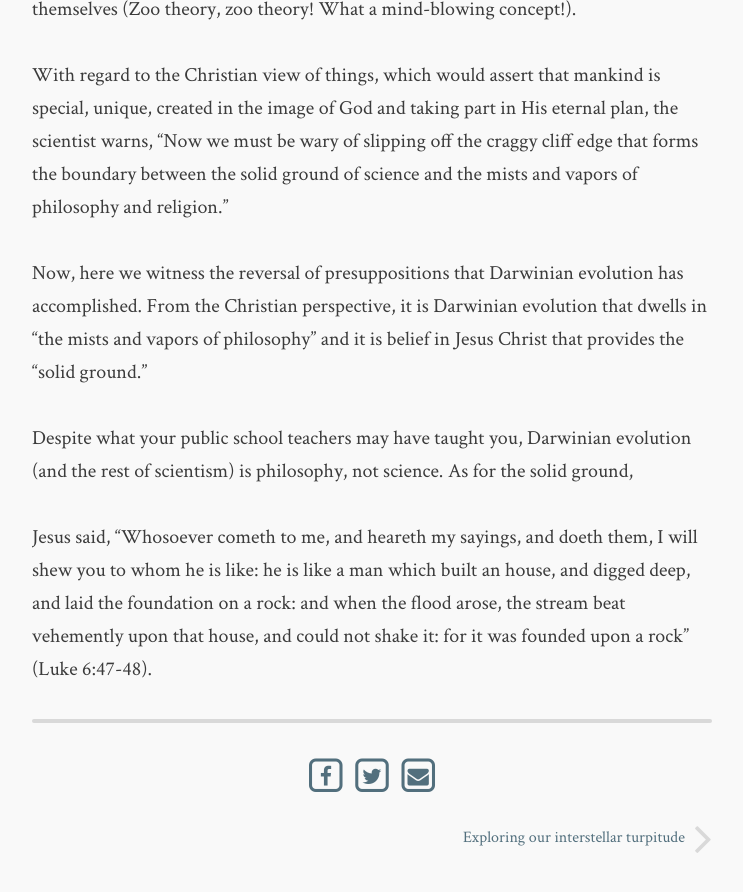
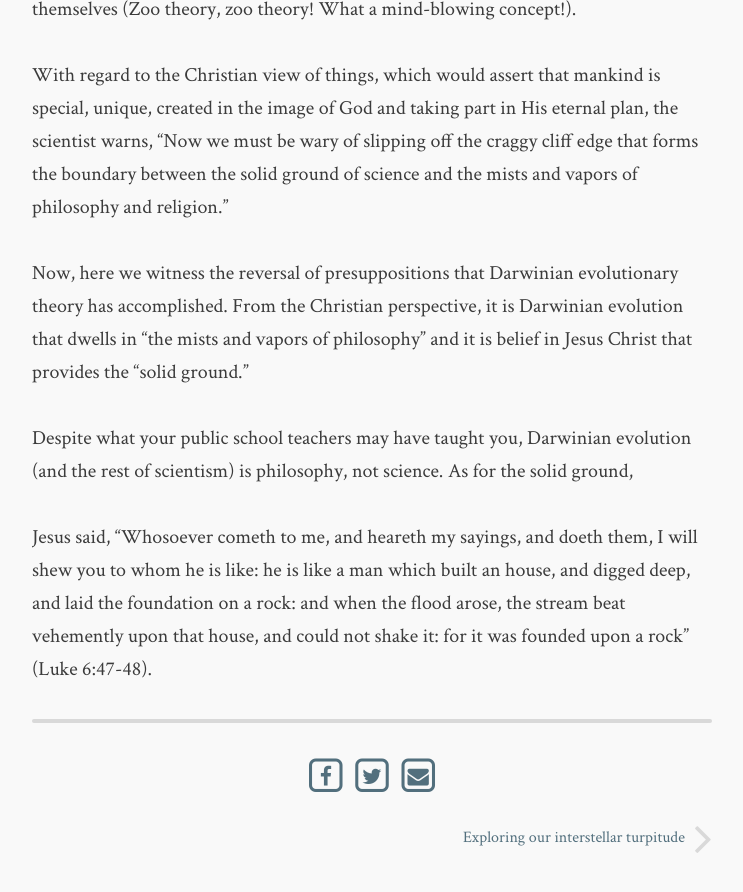
Before and after one commit to flashlightministries/oilforlight, a Jekyll site: the page built from _posts/2017-12-31-founded-upon-a-rock.md, in a window 1280 px wide and 900 px high, scrolled down 2791 px. Shown: the top 892 px of the window, without its empty margins (268-1011 px from the left). Built offline with Jekyll 4.4.1, drawn with Linux system fonts in a browser that asks for light colours; nearby versions of some CDN libraries.

Commit message:
Update 2017-12-31-founded-upon-a-rock.md

```diff
--- a/_posts/2017-12-31-founded-upon-a-rock.md
+++ b/_posts/2017-12-31-founded-upon-a-rock.md
@@ -32,7 +32,7 @@ With regard to ETs, this mindset leads directly to the assumption that we are pr
 
 With regard to the Christian view of things, which would assert that mankind is special, unique, created in the image of God and taking part in His eternal plan, the scientist warns, "Now we must be wary of slipping off the craggy cliff edge that forms the boundary between the solid ground of science and the mists and vapors of philosophy and religion."
 
-Now, here we witness the reversal of presuppositions that Darwinian evolution has accomplished. From the Christian perspective, it is Darwinian evolution that dwells in "the mists and vapors of philosophy" and it is belief in Jesus Christ that provides the "solid ground."
+Now, here we witness the reversal of presuppositions that Darwinian evolutionary theory has accomplished. From the Christian perspective, it is Darwinian evolution that dwells in "the mists and vapors of philosophy" and it is belief in Jesus Christ that provides the "solid ground."
 
 Despite what your public school teachers may have taught you, Darwinian evolution (and the rest of scientism) is philosophy, not science. As for the solid ground,
 
```
